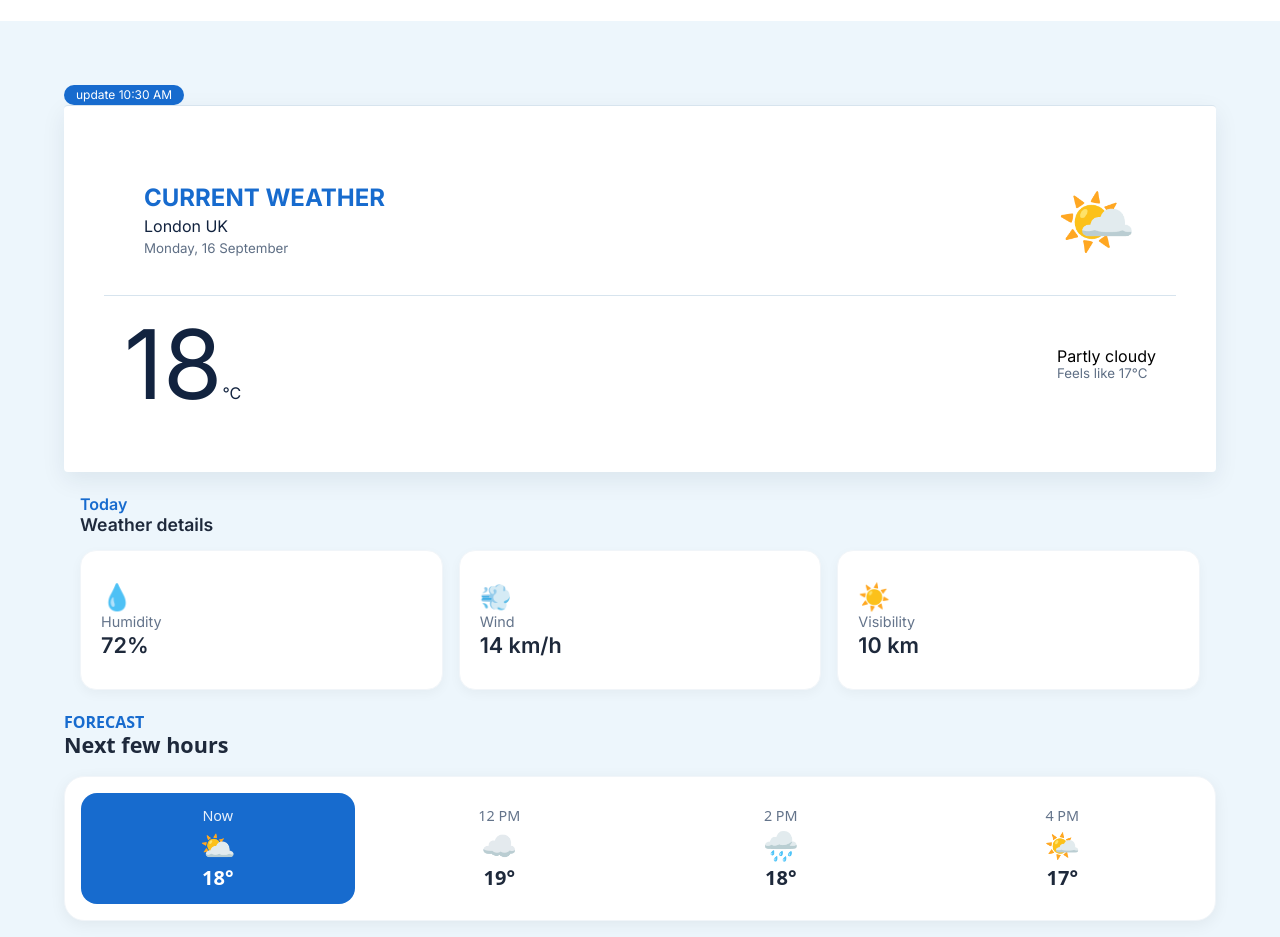
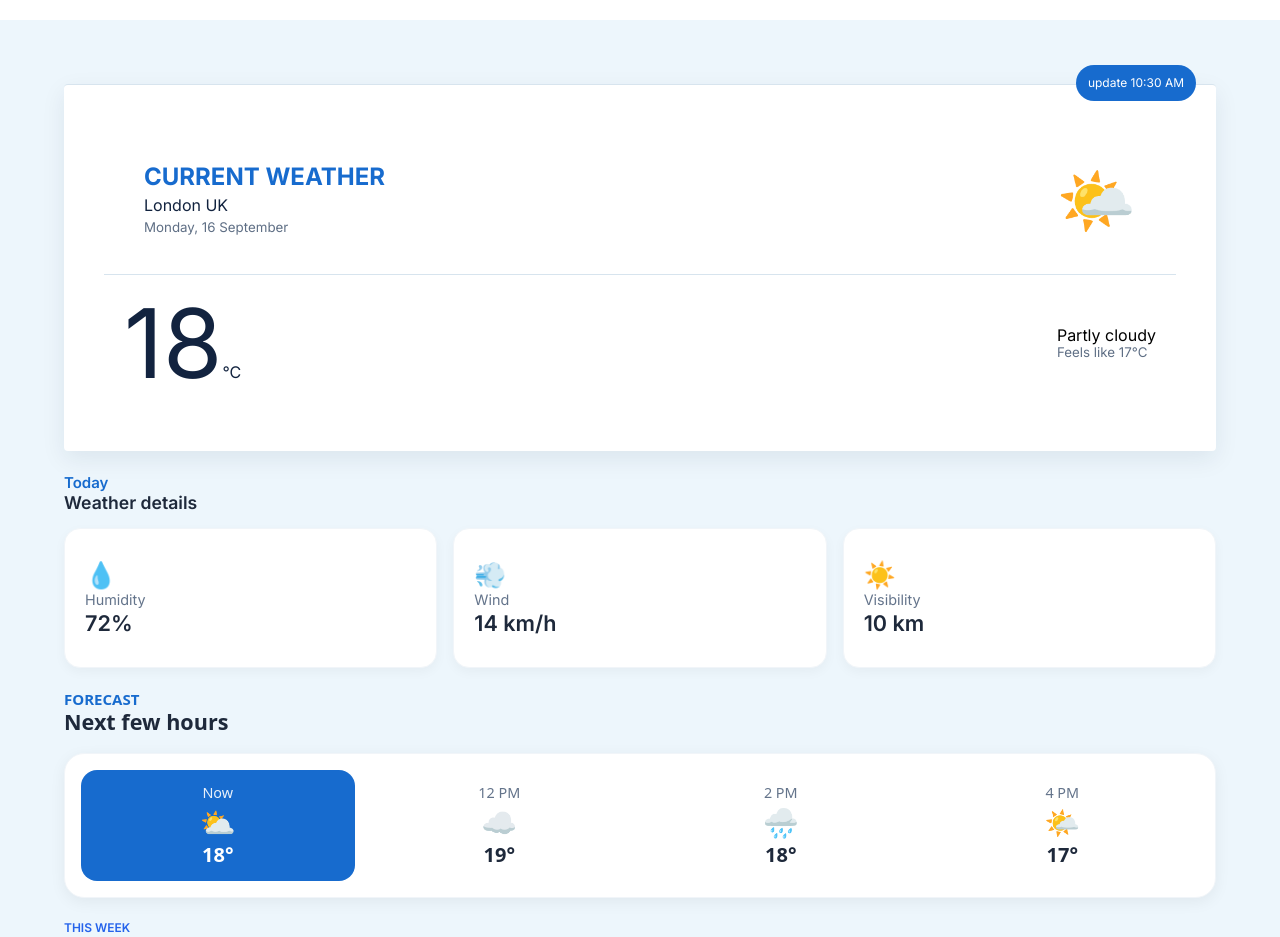
Before and after one commit to Jollyan17/weather-app, a plain HTML site: page index.html in a window 1280 px wide. Shown: the part 76-1013 px from the top of the page. Drawn offline with Linux system fonts and the light colour scheme; a web font is replaced by a local one.

Commit message:
All things

```diff
--- a/index.html
+++ b/index.html
@@ -29,12 +29,12 @@
     <!-- Main Content -->
     <main>
 
-      <div class="update-time">
+
+
+      <section class="current">
+        <div class="update-time">
           <span>update 10:30 AM</span>
         </div>
-
-      <section class="current">
-
         <div class="current-top">
             <div class="location">
                 <h2>CURRENT WEATHER</h2>
--- a/style.css
+++ b/style.css
@@ -7,7 +7,6 @@
   --white: #ffffff;
   --gray: #5f6f85;
   --color: #1e293b;
-
 
   --card-radius: 16px;
   --card-shadow: 0 4px 12px rgba(0, 0, 0, 0.04);
@@ -52,7 +51,6 @@ header a {
   justify-content: center;
   gap: 8px;
   flex-grow: 1;
-  border-top: 1px solid var(--sky);
 }
 .search-input {
   width: 100%;
@@ -64,12 +62,13 @@ header a {
   border: 1px solid #cbd5e1;
   border-radius: 6px;
   outline: none;
-  transition: border-color 0.2s ease, box-shadow 0.2s ease;
+  transition:
+    border-color 0.2s ease,
+    box-shadow 0.2s ease;
 }
 .search-input:focus {
   border-color: var(--blue);
   box-shadow: 0 0 0 3px rgba(23, 107, 206, 0.2);
-
 }
 .search-input::placeholder {
   color: #9ca3af;
@@ -86,82 +85,81 @@ header a {
 nav {
   display: flex;
   gap: 24px;
+  color: var(--blue);
 }
-section h2{
-    color: #176BCE;
+section h2 {
+  color: #176bce;
   width: 155;
   height: 21;
   opacity: 1;
 }
-section p{
-    color: #12233F;
+section p {
+  color: #12233f;
 }
-section small{
-    color: #5F6F85;
-
+section small {
+  color: #5f6f85;
 }
 main {
   background-color: var(--sky);
   padding: 64px;
 }
-.current{
+.current {
+  position: relative;
   padding: 40px;
   border-radius: 4px;
   border-width: 1px;
   background: var(--white);
-    border-top: 1px solid #D7E4EE;
-    box-shadow: 0px 8px 24px 0px #12233F14;
+  border-top: 1px solid #d7e4ee;
+  box-shadow: 0px 8px 24px 0px #12233f14;
 }
-.current-top{
+.current-top {
   padding: 40px;
   border-width: 1px;
   display: flex;
   justify-content: space-between;
   align-items: center;
 }
-.location{
+.location {
   display: flex;
-    flex-direction: column ;
+  flex-direction: column;
 
   gap: 8px;
 }
-.location h2{
-    color: #176BCE;
+.location h2 {
+  color: #176bce;
 }
-.location p{
-    color: #12233F;
+.location p {
+  color: #12233f;
 }
-.location small{
-    color: #5F6F85;
+.location small {
+  color: #5f6f85;
 }
-.weather-img{
+.weather-img {
   font-size: 64px;
-
 }
-.current-bottom{
+.current-bottom {
   display: flex;
   justify-content: space-between;
   align-items: center;
   padding: 20px;
   border-top-width: 1px;
-    border-top: 1px solid #D7E4EE
+  border-top: 1px solid #d7e4ee;
 }
-.update-time{
-  /* position:absolute; */
-  z-index: 1;
-  right: -15px;
-  left:20px;
-  color:var(--white);
+.update-time {
+  position: absolute;
+  right: 20px;
+  top: -20px;
+  color: var(--white);
   background-color: var(--blue);
-  padding: 4px 12px;
+  padding: 12px;
   border-radius: 20px;
   font-size: 0.75rem;
-  display:inline-flex; /* ياخذ حجم النص فقط ولا يتمدد */
+  display: inline-flex; /* ياخذ حجم النص فقط ولا يتمدد */
   justify-content: space-between;
   align-items: center;
   gap: 8px;
 }
-.degrees span{
+.degrees span {
   font-size: 96px;
 }
 .comment-list {
@@ -207,9 +205,7 @@ font-size: 0.75rem;
 /*Weather Details Section*/
 .weather-details {
   width: 100%;
-
   margin: 0 auto;
-  padding: 0 1rem;
 }
 .section-title {
   font-size: 1.1rem;
@@ -221,7 +217,6 @@ font-size: 0.75rem;
   display: grid;
   grid-template-columns: repeat(3, 1fr);
   gap: 16px;
-
 }
 .card {
   background: #ffffff;
@@ -234,7 +229,9 @@ font-size: 0.75rem;
   justify-content: center;
   gap: 0.35rem;
   min-height: 140px;
-  transition: transform 0.2s ease, box-shadow 0.2s ease;
+  transition:
+    transform 0.2s ease,
+    box-shadow 0.2s ease;
 }
 .card:hover {
   transform: translateY(-2px);
@@ -264,16 +261,18 @@ font-size: 0.75rem;
 }
 /* Forecast Section */
 .label {
-  color:var(--blue);
+  color: var(--blue);
   margin-top: 1.5rem;
   margin-bottom: 0.25rem;
   font-weight: 600;
-
+  font-size: 15px;
 }
 .forecast {
-
   margin: 0 auto;
-  font-family: system-ui, -apple-system, sans-serif;
+  font-family:
+    system-ui,
+    -apple-system,
+    sans-serif;
 }
 .forecast-title {
   font-size: 1.35rem;
@@ -370,7 +369,6 @@ font-size: 0.75rem;
   color: #cbd5e1;
 }
 .forecast-section {
-  padding: 40px 24px;
   display: flex;
   justify-content: center;
 }
@@ -386,11 +384,11 @@ font-size: 0.75rem;
 .subtitle {
   display: block;
   font-size: 12px;
-  font-weight: 700;
-  letter-spacing: 0.08em;
+  font-weight: 600;
   color: #2563eb;
   text-transform: uppercase;
   margin-bottom: 6px;
+  margin-top: 1.5rem;
 }
 
 .title {
@@ -417,7 +415,9 @@ font-size: 0.75rem;
   justify-content: space-between;
   align-items: center;
   box-shadow: 0 4px 12px rgba(15, 23, 42, 0.04);
-  transition: transform 0.2s ease, box-shadow 0.2s ease;
+  transition:
+    transform 0.2s ease,
+    box-shadow 0.2s ease;
 }
 
 .forecast-card:hover {
```
Lines whose indentation alone changed are shown as unchanged.
